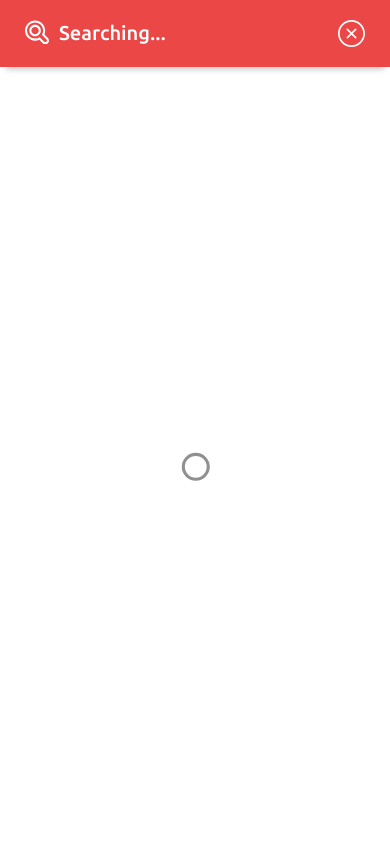
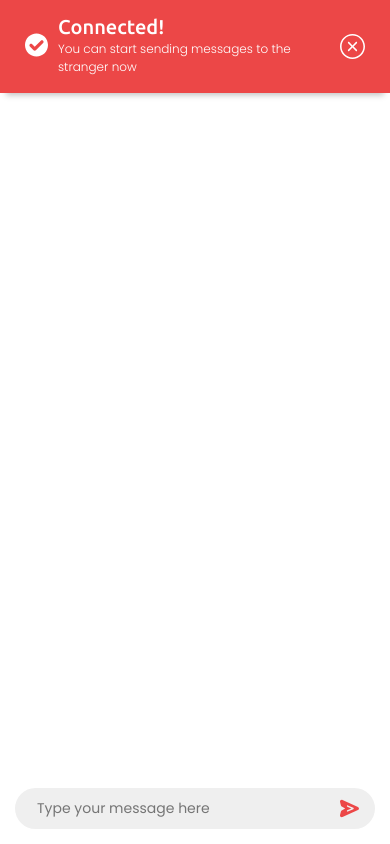
Before and after one commit to Nitish0399/stranger-talks, a React (Create React App) app in the folder client/: page /chat in a window 390 px wide. Built offline with nearby package versions, Linux system fonts and the light colour scheme; no server answers.

Commit message:
Add stranger online count event and listener, tweak chat ui

```diff
--- a/client/src/chatSocket.js
+++ b/client/src/chatSocket.js
@@ -13,6 +13,10 @@ class ChatSocket {
     this.socket.emit('chat:message', message);
   }
 
+  getStrangersOnlineCount() {
+    this.socket.emit('chat:strangers-online');
+  }
+
   disconnectChat() {
     console.log("disconnect");
     this.socket.emit('chat:disconnect');
--- a/client/src/components/Header.js
+++ b/client/src/components/Header.js
@@ -6,7 +6,7 @@ import {Navbar, Container} from 'react-bootstrap';
 
 class Header extends React.Component {
   render() {
-    return (<Navbar sticky="fixed" className="py-3 py-md-4">
+    return (<Navbar sticky="fixed" className="py-3">
       <Container>
         <Navbar.Brand className="mx-auto">
           <Link to="/">
--- a/client/src/components/chat/ChatHeader.js
+++ b/client/src/components/chat/ChatHeader.js
@@ -30,7 +30,7 @@ function ChatHeaderConnected() {
     <div className="flex-fill">
       <img src={successIcon} id={styles["chat-header-icon-success"]} alt="Chat Header Icon"/>
       <div className={styles["chat-header-main"]}>
-        <h3 className={styles["chat-header-title"]}>Connected!</h3>
+        <h5 className={styles["chat-header-title"]}>Connected!</h5>
         <p className={styles["chat-header-sub-title"]}>
           You can start sending messages to the stranger now
         </p>
@@ -45,7 +45,7 @@ function ChatHeaderSearching() {
     <div className="flex-grow-1">
       <img src={searchIcon} id={styles["chat-header-icon-search"]} alt="Chat Header Icon"/>
       <div className={styles["chat-header-main"]}>
-        <h3 className={styles["chat-header-title"]}>Searching...</h3>
+        <h5 className={styles["chat-header-title"]}>Searching...</h5>
       </div>
     </div>
     <CloseChatButton/>
@@ -57,9 +57,9 @@ function ChatHeaderUnavailable() {
     <div className="flex-fill">
       <img src={errorIcon} id={styles["chat-header-icon-error"]} alt="Chat Header Icon"/>
       <div className={styles["chat-header-main"]}>
-        <h3 className={styles["chat-header-title"]}>
+        <h5 className={styles["chat-header-title"]}>
           No strangers available at this moment
-        </h3>
+        </h5>
       </div>
     </div>
     <CloseChatButton/>
@@ -71,9 +71,9 @@ function ChatHeaderError() {
     <div className="flex-fill">
       <img src={errorIcon} id={styles["chat-header-icon-error"]} alt="Chat Header Icon"/>
       <div className={styles["chat-header-main"]}>
-        <h3 className={styles["chat-header-title"]}>
+        <h5 className={styles["chat-header-title"]}>
           Chat Disconnected
-        </h3>
+        </h5>
       </div>
     </div>
     <CloseChatButton/>
--- a/client/src/index.css
+++ b/client/src/index.css
@@ -13,7 +13,7 @@ body:hover {
 
 *::-webkit-scrollbar,
 *::-webkit-scrollbar-thumb {
-  width: 26px;
+  width: 0px;
   border-radius: 13px;
   background-clip: padding-box;
   border: 10px solid transparent;
--- a/client/src/pages/Chat.js
+++ b/client/src/pages/Chat.js
@@ -12,7 +12,7 @@ class Chat extends React.Component {
   constructor(props, context) {
     super(props, context);
     this.state = {
-      chatStatus: "Searching"
+      chatStatus: "Connected"
     };
   }
 
--- a/client/src/pages/Home.js
+++ b/client/src/pages/Home.js
@@ -11,6 +11,9 @@ class Home extends React.Component {
 
   constructor(props, context) {
     super(props);
+
+    context.getStrangersOnlineCount();
+
     this.state = {
       strangersOnlineCount: 0
     };
--- a/client/src/styles/chat.module.css
+++ b/client/src/styles/chat.module.css
@@ -11,7 +11,7 @@
 #chat-header {
   background: #ec4747;
   border-radius: 20px 20px 0px 0px;
-  padding: 25px 35px;
+  padding: 15px 30px;
   -webkit-box-shadow: 0 8px 6px -6px rgba(0, 0, 0, 0.25);
   -moz-box-shadow: 0 8px 6px -6px rgba(0, 0, 0, 0.25);
   box-shadow: 0 8px 6px -6px rgba(0, 0, 0, 0.25);
@@ -19,20 +19,20 @@
 
 #chat-header-icon-success {
   vertical-align: baseline;
-  height: 40px;
-  width: 40px;
+  height: 32px;
+  width: 26px;
 }
 
 #chat-header-icon-search {
   vertical-align: text-bottom;
-  height: 30px;
-  width: 30px;
+  height: 23px;
+  width: 23px;
 }
 
 #chat-header-icon-error {
   vertical-align: text-bottom;
-  height: 30px;
-  width: 30px;
+  height: 24px;
+  width: 24px;
 }
 
 .chat-header-main {
@@ -41,7 +41,7 @@
   width: calc(100% - 58px);
 }
 
-.chat-header-main h3 {
+.chat-header-main h5 {
   color: #ffffff;
   margin: 0;
   font-family: "Ubuntu", sans-serif;
@@ -50,12 +50,13 @@
 .chat-header-main p {
   color: #ffffff;
   margin: 0;
+  font-size: 14px;
   font-weight: 300;
 }
 
 .close-chat-icon {
-  width: 30px;
-  height: 30px;
+  width: 25px;
+  height: 25px;
 }
 
 /* Chat Body */
@@ -198,38 +199,44 @@
 
 @media only screen and (max-width: 768px) {
   #chat-header {
-    padding: 20px 25px;
+    padding: 15px 25px;
   }
 
   #chat-header-icon-success {
-    vertical-align: top;
-    height: 30px;
-    width: 30px;
+    vertical-align: super;
+    height: 23px;
+    width: 23px;
   }
 
   #chat-header-icon-search {
     vertical-align: top;
-    height: 27px;
-    width: 27px;
+    height: 22px;
+    width: 22px;
   }
 
   #chat-header-icon-error {
     vertical-align: top;
-    height: 30px;
-    width: 30px;
+    height: 22px;
+    width: 22px;
   }
 
-  .chat-header-main h3 {
-    font-size: 23px;
-    line-height: 30px;
+  .chat-header-main h5 {
+    margin-bottom: 2px;
+    line-height: 23px;
   }
 
   .chat-header-main p {
-    font-size: 13px;
+    font-size: 12px;
   }
 
   .chat-msg {
     max-width: 250px;
+  }
+
+  #chat-input input {
+    width: calc(100% - 35px);
+    font-size: 14px;
+    line-height: 25px;
   }
 }
 
@@ -245,33 +252,21 @@
   }
 
   #chat-header-icon-success {
-    height: 27px;
-    width: 27px;
+    height: 40px;
   }
 
   #chat-header-icon-search {
-    height: 24px;
-    width: 24px;
+    height: 20px;
+    width: 20px;
   }
 
   #chat-header-icon-error {
-    height: 27px;
-    width: 27px;
+    height: 20px;
+    width: 20px;
   }
 
   .chat-header-main {
     margin-left: 10px;
-  }
-
-  .chat-header-main h3 {
-    font-size: 20px;
-    margin-bottom: 2px;
-    line-height: 25px;
-  }
-
-  .close-chat-icon {
-    width: 27px;
-    height: 27px;
   }
 
   .chat-msg {
@@ -293,8 +288,6 @@
 
   #chat-input input {
     width: calc(100% - 31px);
-    font-size: 14px;
-    line-height: 25px;
   }
 
   #send-btn img {
--- a/client/src/styles/header.module.css
+++ b/client/src/styles/header.module.css
@@ -1,20 +1,20 @@
 #logo {
-  height: 45px;
-  width: 45px;
+  height: 42px;
+  width: 42px;
 }
 
 #title {
-  font-size: 34px;
+  font-size: 30px;
   color: #111111;
   margin-left: 12px;
-  line-height: 47px;
+  line-height: 43px;
   font-family: "Nunito", sans-serif;
 }
 
 @media only screen and (max-width: 768px) {
   #logo {
-    height: 40px;
-    width: 40px;
+    height: 38px;
+    width: 38px;
   }
 
   #title {
```
Also changed, not shown: 2 other files (tests, documents, lock files or other folders).
